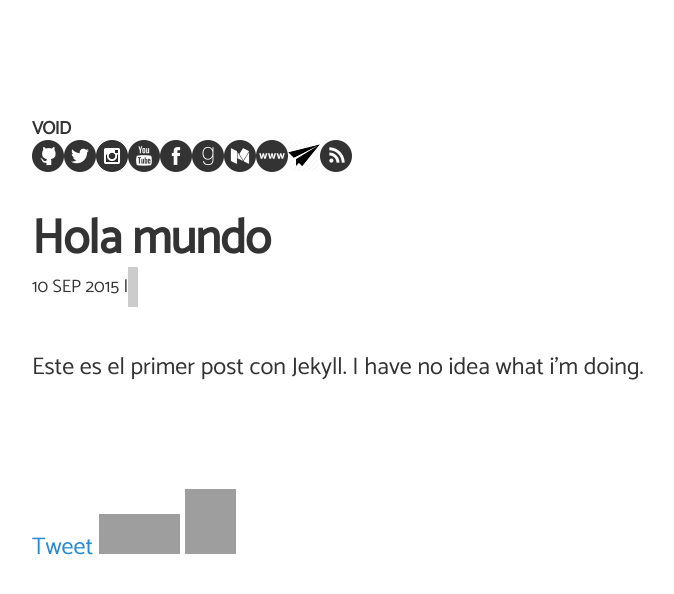
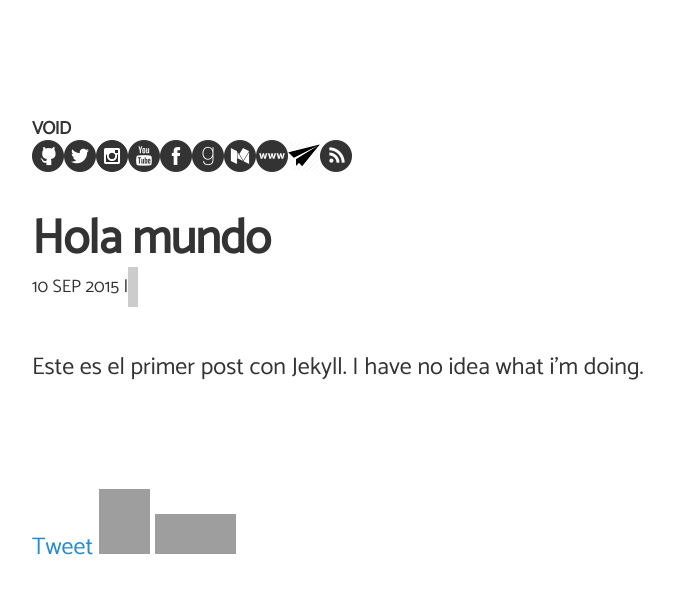
Before and after one commit to angelsimon/angelsimon.github.io, a Jekyll site: the page built from _posts/2015-09-10-hola-mundo.md, in a window 1280 px wide. Shown: the top 594 px of the page, without its empty margins (32-706 px from the left). Built offline with Jekyll 4.4.1, drawn with Linux system fonts in a browser that asks for light colours; nearby versions of some CDN libraries; comment, search, counter and statistics services are not loaded; grey boxes are pictures that could not be loaded.

Commit message:
Update post.html

```diff
--- a/_layouts/post.html
+++ b/_layouts/post.html
@@ -33,13 +33,12 @@ comments: true
   <!-- Twitter -->
   <a href="https://twitter.com/share" data-via="void" class="twitter-share-button" data-show-count="true">Tweet</a><script async src="//platform.twitter.com/widgets.js" charset="utf-8"></script>
 
+  <!-- Facebook Like -->
+  <iframe src="https://www.facebook.com/plugins/like.php?href={{ site.baseurl }}{{ post.url }}&width=51&layout=box_count&action=like&size=small&show_faces=false&share=false&height=65&appId" width="51" height="65" style="border:none;overflow:hidden" scrolling="no" frameborder="0" allowTransparency="true"></iframe>
+
   <!-- Facebook Share -->
   <iframe src="https://www.facebook.com/plugins/share_button.php?href={{ site.baseurl }}{{ post.url }}&layout=box_count&mobile_iframe=true&width=81&height=40&appId" width="81" height="40" style="border:none;overflow:hidden" scrolling="no" frameborder="0" allowTransparency="true"></iframe>
-
-  <!-- Facebook Like -->
-  <iframe src="https://www.facebook.com/plugins/like.php?href={{ site.baseurl }}{{ post.url }}&width=51&layout=box_count&action=like&size=small&show_faces=false&share=false&height=65&appId" width="51" height="65" style="border:none;overflow:hidden" scrolling="no" frameborder="0" allowTransparency="true"></iframe>
 </div>
-
 
     <div id="disqus_thread"></div>
 <script>
```
